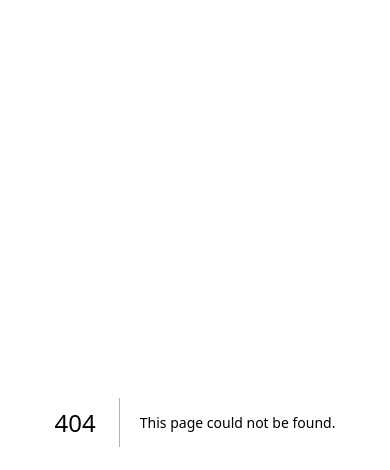
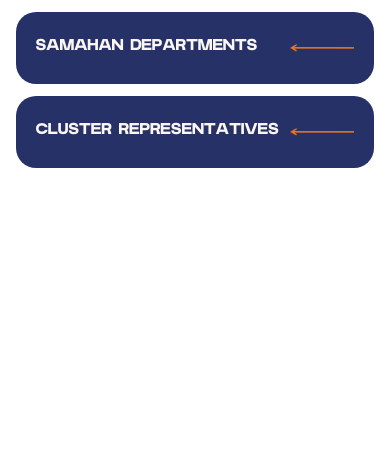
Before and after one commit to SAMAHAN-Systems-Development/samahan-at-the-get-go, a Next.js app: page /OfficesLabelCard in a window 390 px wide. Before the commit this address had no page. Shown: the top 470 px of the page. Built offline with nearby package versions, Linux system fonts and the light colour scheme.

Commit message:
feat(OfficesLabelCard): added breakpoint prefix for title and arrow image (responsive)

```diff
--- /dev/null
+++ b/src/app/OfficesLabelCard/page.tsx
@@ -0,0 +1,18 @@
+import React from 'react';
+
+import OfficesLabelCard from '@/components/ui/OfficesLabelCard';
+
+const page = () => {
+  return (
+    <>
+      <div className="container-xl my-3">
+        <OfficesLabelCard title="Samahan Departments" />
+      </div>
+      <div className="container-xl my-3">
+        <OfficesLabelCard title="Cluster Representatives " />
+      </div>
+    </>
+  );
+};
+
+export default page;
--- a/src/components/ui/OfficesLabelCard.tsx
+++ b/src/components/ui/OfficesLabelCard.tsx
@@ -1,5 +1,5 @@
-import React from "react";
-import Image from "next/image";
+import React from 'react';
+import Image from 'next/image';
 
 type OfficesLabelCardProps = {
   title: string;
@@ -7,11 +7,11 @@ type OfficesLabelCardProps = {
 
 const OfficesLabelCard: React.FC<OfficesLabelCardProps> = ({ title }) => {
   return (
-    <div className="flex justify-between items-center rounded-section-card bg-lightBlue px-4 lg:px-14 py-3">
-      <p className="font-artea font-semibold uppercase text-white lg:text-[1.6rem] ">
+    <div className="flex justify-between items-center rounded-section-card bg-lightBlue px-5 lg:px-14 py-4">
+      <p className="font-artega font-semibold uppercase text-white text-xs lg:leading-none sm:text-base lg:text-2xl ">
         {title}
       </p>
-      <div className="relative w-16 h-10">
+      <div className="relative h-10 w-16 sm:w-32 lg:w-40 ">
         <Image
           src="/assets/images/orange_arrow.png"
           alt="Orange Arrow"
```
